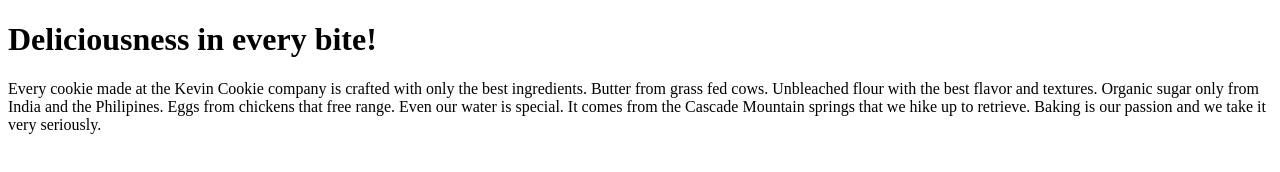
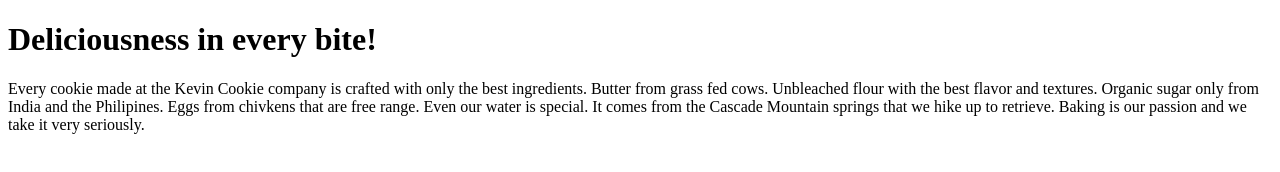
Before and after one commit to Wilson97-tech/LearningWithKevstrat, a plain HTML site: page index.htm in a window 1280 px wide. Drawn offline with Linux system fonts and the light colour scheme.

Commit message:
updated text to free range

```diff
--- a/index.htm
+++ b/index.htm
@@ -5,7 +5,7 @@
 <h1>Deliciousness in every bite!</h1>
 
 
-<p>Every cookie made at the Kevin Cookie company is crafted with only the best ingredients. Butter from grass fed cows. Unbleached flour with the best flavor and textures. Organic sugar only from India and the Philipines. Eggs from chickens that free range. Even our water is special. It comes from the Cascade Mountain springs that we hike up to retrieve. Baking is our passion and we take it very seriously.</p>
+<p>Every cookie made at the Kevin Cookie company is crafted with only the best ingredients. Butter from grass fed cows. Unbleached flour with the best flavor and textures. Organic sugar only from India and the Philipines. Eggs from chivkens that are free range. Even our water is special. It comes from the Cascade Mountain springs that we hike up to retrieve. Baking is our passion and we take it very seriously.</p>
 
 
 </body>
```
